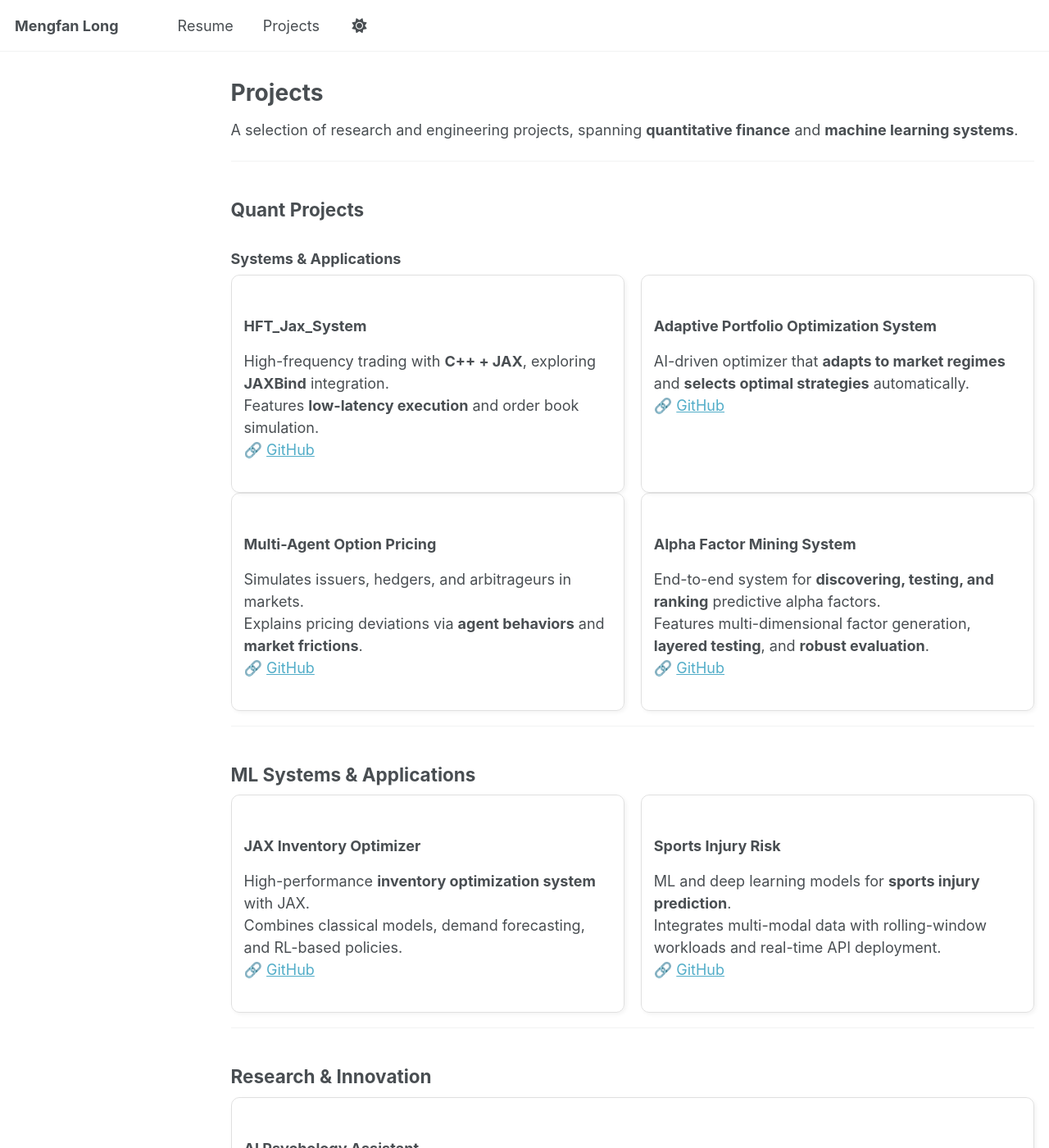
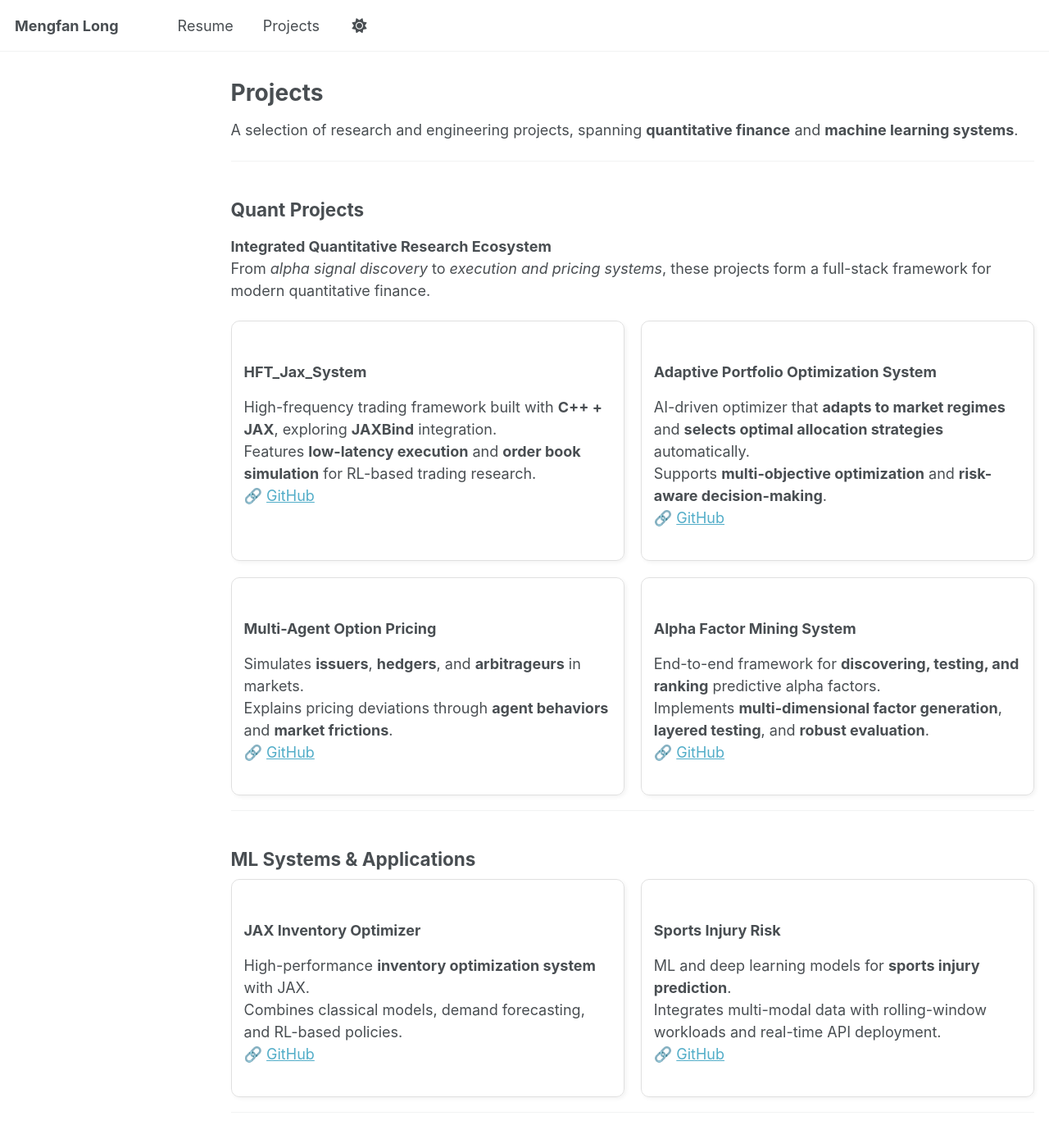
Before and after one commit to kevinlmf/kevinlmf.github.io, a Jekyll site: the page built from _pages/projects.md, in a window 1280 px wide and 1400 px high. Shown: the whole window at 82% size. Built offline with Jekyll 4.4.1, drawn with Linux system fonts in a browser that asks for light colours; a script that is not in the unit is left out.

Commit message:
Update projects.md

```diff
--- a/_pages/projects.md
+++ b/_pages/projects.md
@@ -11,39 +11,38 @@ A selection of research and engineering projects, spanning **quantitative financ
 
 ## Quant Projects
 
-### Systems & Applications
+**Integrated Quantitative Research Ecosystem**
+From *alpha signal discovery* to *execution and pricing systems*, these projects form a full-stack framework for modern quantitative finance.
+
 <div style="display:flex; flex-wrap:wrap; gap:20px;">
 
   <div style="flex:1; min-width:320px; border:1px solid #e0e0e0; border-radius:10px; padding:15px; box-shadow:2px 2px 5px rgba(0,0,0,0.05);">
     <h3>HFT_Jax_System</h3>
     <p>
-      High-frequency trading with <b>C++ + JAX</b>, exploring <b>JAXBind</b> integration.<br>
-      Features <b>low-latency execution</b> and order book simulation.<br>
+      High-frequency trading framework built with <b>C++ + JAX</b>, exploring <b>JAXBind</b> integration.<br>
+      Features <b>low-latency execution</b> and <b>order book simulation</b> for RL-based trading research.<br>
       🔗 <a href="https://github.com/kevinlmf/HFT_Jax_System" target="_blank">GitHub</a>
     </p>
   </div>
 
-<div style="flex:1; min-width:320px; border:1px solid #e0e0e0; border-radius:10px; padding:15px; box-shadow:2px 2px 5px rgba(0,0,0,0.05);">
-  <h3>Adaptive Portfolio Optimization System</h3>
-  <p>
-    AI-driven optimizer that <b>adapts to market regimes</b> and <b>selects optimal strategies</b> automatically.<br>
-    🔗 <a href="https://github.com/kevinlmf/Portfolio_Optimization_system" target="_blank">GitHub</a>
-  </p>
-</div>
-
-
-
+  <div style="flex:1; min-width:320px; border:1px solid #e0e0e0; border-radius:10px; padding:15px; box-shadow:2px 2px 5px rgba(0,0,0,0.05);">
+    <h3>Adaptive Portfolio Optimization System</h3>
+    <p>
+      AI-driven optimizer that <b>adapts to market regimes</b> and <b>selects optimal allocation strategies</b> automatically.<br>
+      Supports <b>multi-objective optimization</b> and <b>risk-aware decision-making</b>.<br>
+      🔗 <a href="https://github.com/kevinlmf/Portfolio_Optimization_system" target="_blank">GitHub</a>
+    </p>
+  </div>
 
 </div>
 
-
-<div style="display:flex; flex-wrap:wrap; gap:20px;">
+<div style="display:flex; flex-wrap:wrap; gap:20px; margin-top:20px;">
 
   <div style="flex:1; min-width:320px; border:1px solid #e0e0e0; border-radius:10px; padding:15px; box-shadow:2px 2px 5px rgba(0,0,0,0.05);">
     <h3>Multi-Agent Option Pricing</h3>
     <p>
-      Simulates issuers, hedgers, and arbitrageurs in markets.<br>
-      Explains pricing deviations via <b>agent behaviors</b> and <b>market frictions</b>.<br>
+      Simulates <b>issuers</b>, <b>hedgers</b>, and <b>arbitrageurs</b> in markets.<br>
+      Explains pricing deviations through <b>agent behaviors</b> and <b>market frictions</b>.<br>
       🔗 <a href="https://github.com/kevinlmf/MultiAgent_OptionPricing" target="_blank">GitHub</a>
     </p>
   </div>
@@ -51,8 +50,8 @@ A selection of research and engineering projects, spanning **quantitative financ
   <div style="flex:1; min-width:320px; border:1px solid #e0e0e0; border-radius:10px; padding:15px; box-shadow:2px 2px 5px rgba(0,0,0,0.05);">
     <h3>Alpha Factor Mining System</h3>
     <p>
-      End-to-end system for <b>discovering, testing, and ranking</b> predictive alpha factors.<br>
-      Features multi-dimensional factor generation, <b>layered testing</b>, and <b>robust evaluation</b>.<br>
+      End-to-end framework for <b>discovering, testing, and ranking</b> predictive alpha factors.<br>
+      Implements <b>multi-dimensional factor generation</b>, <b>layered testing</b>, and <b>robust evaluation</b>.<br>
       🔗 <a href="https://github.com/kevinlmf/AlphaFactor" target="_blank">GitHub</a>
     </p>
   </div>
```
